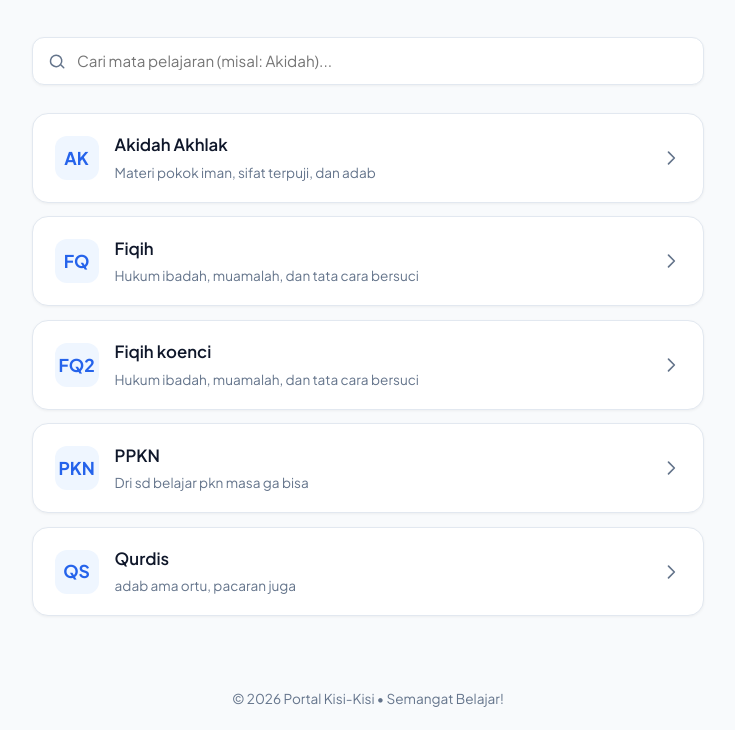
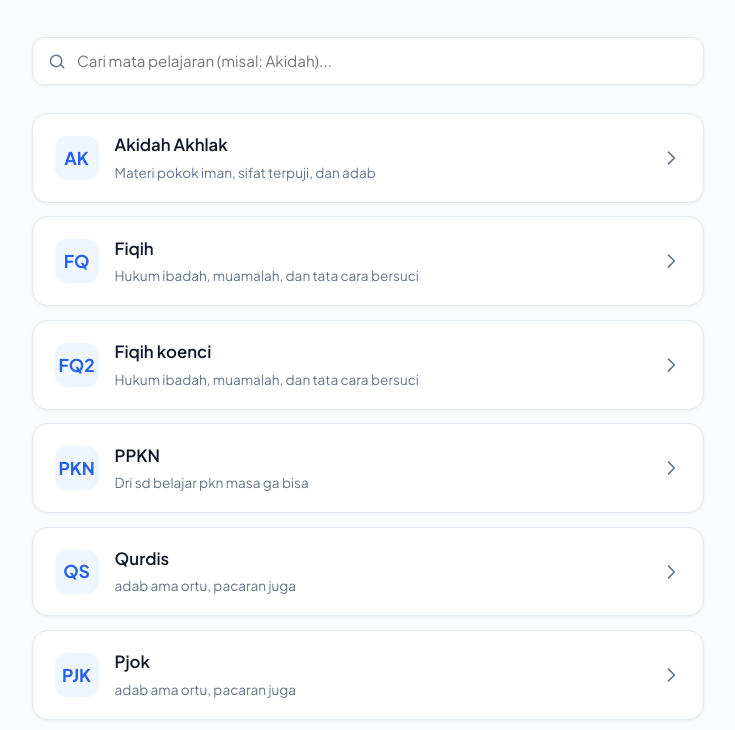
Before and after one commit to RashaRabu/Kisikisi, a plain HTML site: page index.html in a window 1280 px wide. Shown: the part 177-907 px from the top of the page, without its empty margins (272-1007 px from the left). Drawn offline with Linux system fonts and the light colour scheme.

Commit message:
Update index.html

```diff
--- a/index.html
+++ b/index.html
@@ -304,13 +304,25 @@
                 judul: "PPKN",
                 deskripsi: "Dri sd belajar pkn masa ga bisa",
                 kode: "PKN",
-                url: "page/fiqih.html"
+                url: "page/pkn.html"
             },
             {
                 judul: "Qurdis",
                 deskripsi: "adab ama ortu, pacaran juga",
                 kode: "QS",
-                url: "page/fiqih.html"
+                url: "page/qurdis.html"
+            },
+            {
+                judul: "Pjok",
+                deskripsi: "adab ama ortu, pacaran juga",
+                kode: "PJK",
+                url: "page/pjok.html"
+            },
+            {
+                judul: "Mtk",
+                deskripsi: "adab ama ortu, pacaran juga",
+                kode: "MTK",
+                url: "page/mtk.html"
             },
         ];
 
```
